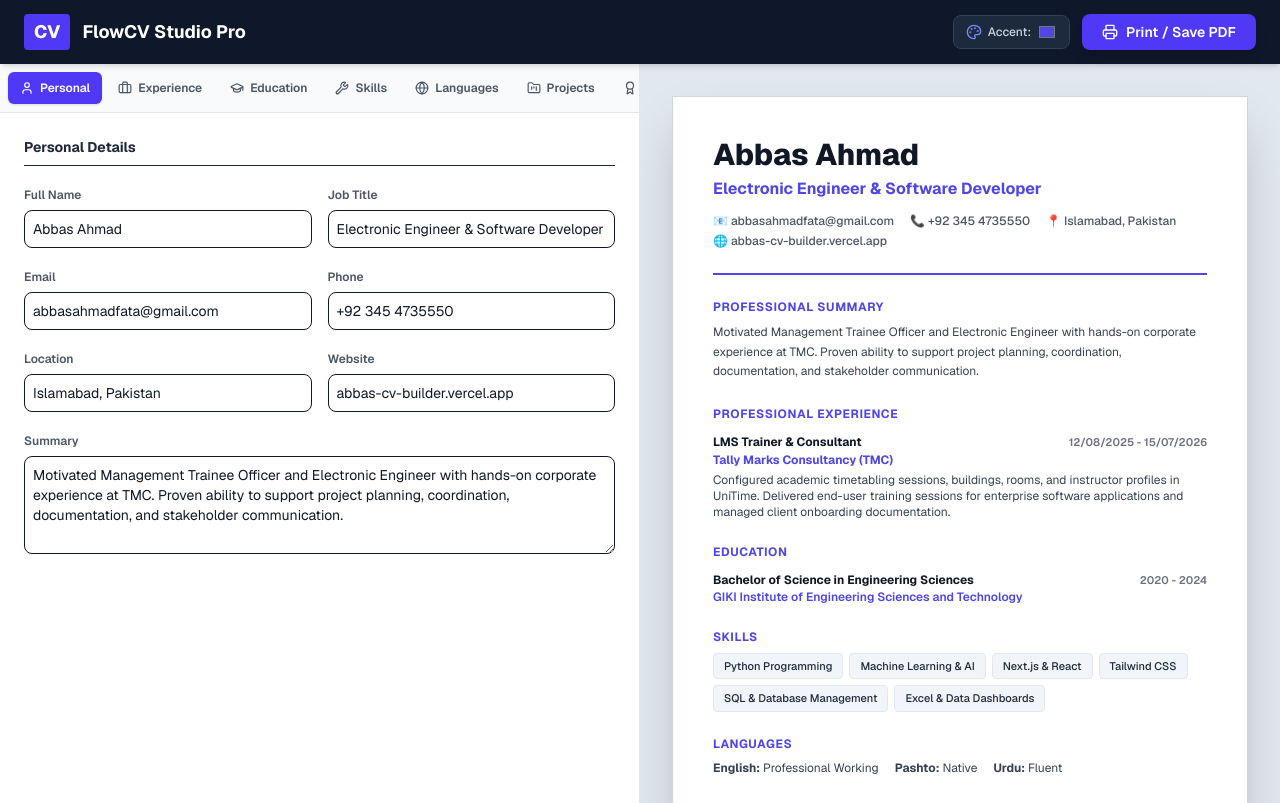
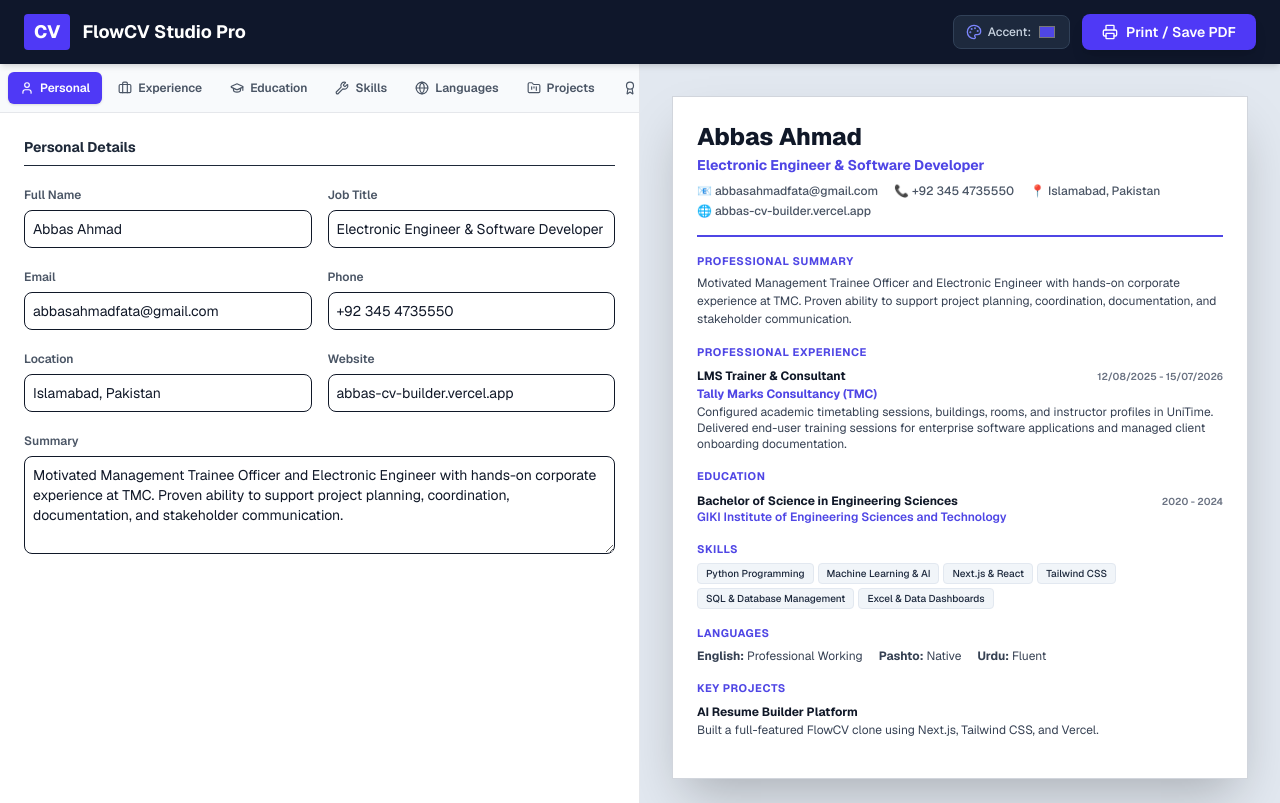
Before and after one commit to abbasahmad-Eng/cv-builder, a Next.js app: page / in a window 1280 px wide. Built offline with nearby package versions, Linux system fonts and the light colour scheme.

Commit message:
Optimize resume vertical spacing to fit exactly on one page

```diff
--- a/app/page.tsx
+++ b/app/page.tsx
@@ -7,7 +7,6 @@ import {
 } from 'lucide-react';
 
 export default function ResumeBuilder() {
-  // --- RESUME DATA STATE ---
   const [personal, setPersonal] = useState({
     name: 'Abbas Ahmad',
     title: 'Electronic Engineer & Software Developer',
@@ -71,7 +70,6 @@ export default function ResumeBuilder() {
   const [accentColor, setAccentColor] = useState('#4f46e5');
   const [activeTab, setActiveTab] = useState('personal');
 
-  // Trigger Print Function
   const handlePrint = () => {
     window.print();
   };
@@ -95,10 +93,9 @@ export default function ResumeBuilder() {
   return (
     <div className="min-h-screen bg-gray-100 font-sans text-gray-900 flex flex-col">
 
-      {/* FORCE PRINT RULES SO ONLY THE RESUME PREVIEW IS VISIBLE */}
+      {/* STRICT PRINT RULES TO FIT EXACTLY ON 1 PAGE */}
       <style>{`
         @media print {
-          /* Hide all UI elements, top headers, and sidebars */
           header, .no-print, nav, button, input, textarea, select {
             display: none !important;
           }
@@ -109,29 +106,27 @@ export default function ResumeBuilder() {
             padding: 0 !important;
           }
 
-          /* Reset page margins */
           @page {
             size: A4 portrait;
-            margin: 0mm;
+            margin: 5mm;
           }
 
-          /* Force resume container to fit perfectly on 1 page */
           #cv-print-area {
             position: absolute !important;
             left: 0 !important;
             top: 0 !important;
             width: 100% !important;
-            min-height: 100vh !important;
+            height: 100% !important;
             box-shadow: none !important;
             border: none !important;
-            padding: 15mm !important;
+            padding: 8mm !important;
             margin: 0 !important;
             background: white !important;
           }
         }
       `}</style>
 
-      {/* TOP HEADER / NAVBAR (Hidden during Print) */}
+      {/* TOP HEADER */}
       <header className="no-print bg-slate-900 text-white px-6 py-3.5 flex items-center justify-between sticky top-0 z-50 shadow-md">
         <div className="flex items-center space-x-3">
           <div className="bg-indigo-600 font-extrabold px-2.5 py-1 rounded text-lg">CV</div>
@@ -160,10 +155,10 @@ export default function ResumeBuilder() {
         </div>
       </header>
 
-      {/* MAIN LAYOUT */}
+      {/* MAIN CONTAINER */}
       <div className="flex flex-1 overflow-hidden flex-col lg:flex-row">
 
-        {/* LEFT SIDE: EDITOR PANEL (Hidden during Print) */}
+        {/* EDITOR PANEL */}
         <div className="no-print w-full lg:w-1/2 bg-white border-r border-gray-200 flex flex-col h-[calc(100vh-61px)]">
           <div className="flex overflow-x-auto border-b border-gray-200 bg-slate-50 p-2 gap-1">
             {[
@@ -192,7 +187,6 @@ export default function ResumeBuilder() {
           </div>
 
           <div className="flex-1 overflow-y-auto p-6 space-y-6">
-
             {activeTab === 'personal' && (
               <div className="space-y-4">
                 <h3 className="text-sm font-bold text-gray-800 border-b pb-2">Personal Details</h3>
@@ -314,23 +308,21 @@ export default function ResumeBuilder() {
                 ))}
               </div>
             )}
-
           </div>
         </div>
 
-        {/* RIGHT SIDE: RESUME PREVIEW CANVAS */}
+        {/* RESUME PREVIEW CANVAS (COMPACT PADDING TO FIT 1 PAGE) */}
         <div className="w-full lg:w-1/2 bg-slate-200 p-4 lg:p-8 flex justify-center items-start overflow-y-auto h-[calc(100vh-61px)]">
-
           <div
             id="cv-print-area"
-            className="bg-white w-full max-w-[800px] min-h-[1130px] shadow-2xl p-10 text-gray-800 font-sans border border-gray-300"
+            className="bg-white w-full max-w-[800px] shadow-2xl p-6 text-gray-800 font-sans border border-gray-300"
           >
 
-            <header className="border-b-2 pb-6 mb-6" style={{ borderColor: accentColor }}>
-              <h1 className="text-3xl font-extrabold text-gray-900">{personal.name}</h1>
-              <p className="text-base font-bold mt-1" style={{ color: accentColor }}>{personal.title}</p>
+            <header className="border-b-2 pb-4 mb-4" style={{ borderColor: accentColor }}>
+              <h1 className="text-2xl font-extrabold text-gray-900">{personal.name}</h1>
+              <p className="text-sm font-bold mt-0.5" style={{ color: accentColor }}>{personal.title}</p>
 
-              <div className="flex flex-wrap gap-x-4 gap-y-1 text-xs text-gray-600 mt-3 font-medium">
+              <div className="flex flex-wrap gap-x-4 gap-y-1 text-xs text-gray-600 mt-2 font-medium">
                 {personal.email && <span>📧 {personal.email}</span>}
                 {personal.phone && <span>📞 {personal.phone}</span>}
                 {personal.location && <span>📍 {personal.location}</span>}
@@ -339,24 +331,24 @@ export default function ResumeBuilder() {
             </header>
 
             {personal.summary && (
-              <section className="mb-6">
-                <h2 className="text-xs font-bold uppercase tracking-wider mb-2" style={{ color: accentColor }}>Professional Summary</h2>
-                <p className="text-xs text-gray-700 leading-relaxed">{personal.summary}</p>
+              <section className="mb-4">
+                <h2 className="text-[11px] font-bold uppercase tracking-wider mb-1" style={{ color: accentColor }}>Professional Summary</h2>
+                <p className="text-xs text-gray-700 leading-normal">{personal.summary}</p>
               </section>
             )}
 
             {experience.length > 0 && (
-              <section className="mb-6">
-                <h2 className="text-xs font-bold uppercase tracking-wider mb-3" style={{ color: accentColor }}>Professional Experience</h2>
-                <div className="space-y-4">
+              <section className="mb-4">
+                <h2 className="text-[11px] font-bold uppercase tracking-wider mb-2" style={{ color: accentColor }}>Professional Experience</h2>
+                <div className="space-y-3">
                   {experience.map((exp) => (
                     <div key={exp.id}>
                       <div className="flex justify-between items-baseline">
                         <h3 className="text-xs font-bold text-gray-900">{exp.role}</h3>
-                        <span className="text-[11px] font-semibold text-gray-500">{exp.date}</span>
+                        <span className="text-[10px] font-semibold text-gray-500">{exp.date}</span>
                       </div>
                       <p className="text-xs font-bold mt-0.5" style={{ color: accentColor }}>{exp.company}</p>
-                      <p className="text-xs text-gray-700 mt-1">{exp.description}</p>
+                      <p className="text-xs text-gray-700 mt-0.5">{exp.description}</p>
                     </div>
                   ))}
                 </div>
@@ -364,13 +356,13 @@ export default function ResumeBuilder() {
             )}
 
             {education.length > 0 && (
-              <section className="mb-6">
-                <h2 className="text-xs font-bold uppercase tracking-wider mb-3" style={{ color: accentColor }}>Education</h2>
+              <section className="mb-4">
+                <h2 className="text-[11px] font-bold uppercase tracking-wider mb-2" style={{ color: accentColor }}>Education</h2>
                 {education.map((edu) => (
                   <div key={edu.id}>
                     <div className="flex justify-between items-baseline">
                       <h3 className="text-xs font-bold text-gray-900">{edu.degree}</h3>
-                      <span className="text-[11px] font-semibold text-gray-500">{edu.date}</span>
+                      <span className="text-[10px] font-semibold text-gray-500">{edu.date}</span>
                     </div>
                     <p className="text-xs font-semibold" style={{ color: accentColor }}>{edu.institution}</p>
                   </div>
@@ -379,11 +371,11 @@ export default function ResumeBuilder() {
             )}
 
             {skills.length > 0 && (
-              <section className="mb-6">
-                <h2 className="text-xs font-bold uppercase tracking-wider mb-2" style={{ color: accentColor }}>Skills</h2>
-                <div className="flex flex-wrap gap-1.5">
+              <section className="mb-4">
+                <h2 className="text-[11px] font-bold uppercase tracking-wider mb-1.5" style={{ color: accentColor }}>Skills</h2>
+                <div className="flex flex-wrap gap-1">
                   {skills.map((skill) => (
-                    <span key={skill.id} className="bg-slate-100 border border-slate-200 text-slate-800 px-2.5 py-1 rounded text-[11px] font-medium">
+                    <span key={skill.id} className="bg-slate-100 border border-slate-200 text-slate-800 px-2 py-0.5 rounded text-[10px] font-medium">
                       {skill.name}
                     </span>
                   ))}
@@ -392,8 +384,8 @@ export default function ResumeBuilder() {
             )}
 
             {languages.length > 0 && (
-              <section className="mb-6">
-                <h2 className="text-xs font-bold uppercase tracking-wider mb-2" style={{ color: accentColor }}>Languages</h2>
+              <section className="mb-4">
+                <h2 className="text-[11px] font-bold uppercase tracking-wider mb-1.5" style={{ color: accentColor }}>Languages</h2>
                 <div className="flex flex-wrap gap-4 text-xs text-gray-700">
                   {languages.map((lang) => (
                     <span key={lang.id}><strong>{lang.name}:</strong> {lang.level}</span>
@@ -403,8 +395,8 @@ export default function ResumeBuilder() {
             )}
 
             {projects.length > 0 && (
-              <section className="mb-6">
-                <h2 className="text-xs font-bold uppercase tracking-wider mb-3" style={{ color: accentColor }}>Key Projects</h2>
+              <section className="mb-4">
+                <h2 className="text-[11px] font-bold uppercase tracking-wider mb-2" style={{ color: accentColor }}>Key Projects</h2>
                 {projects.map((proj) => (
                   <div key={proj.id}>
                     <h3 className="text-xs font-bold text-gray-900">{proj.title}</h3>
@@ -415,7 +407,6 @@ export default function ResumeBuilder() {
             )}
 
           </div>
-
         </div>
 
       </div>
```
